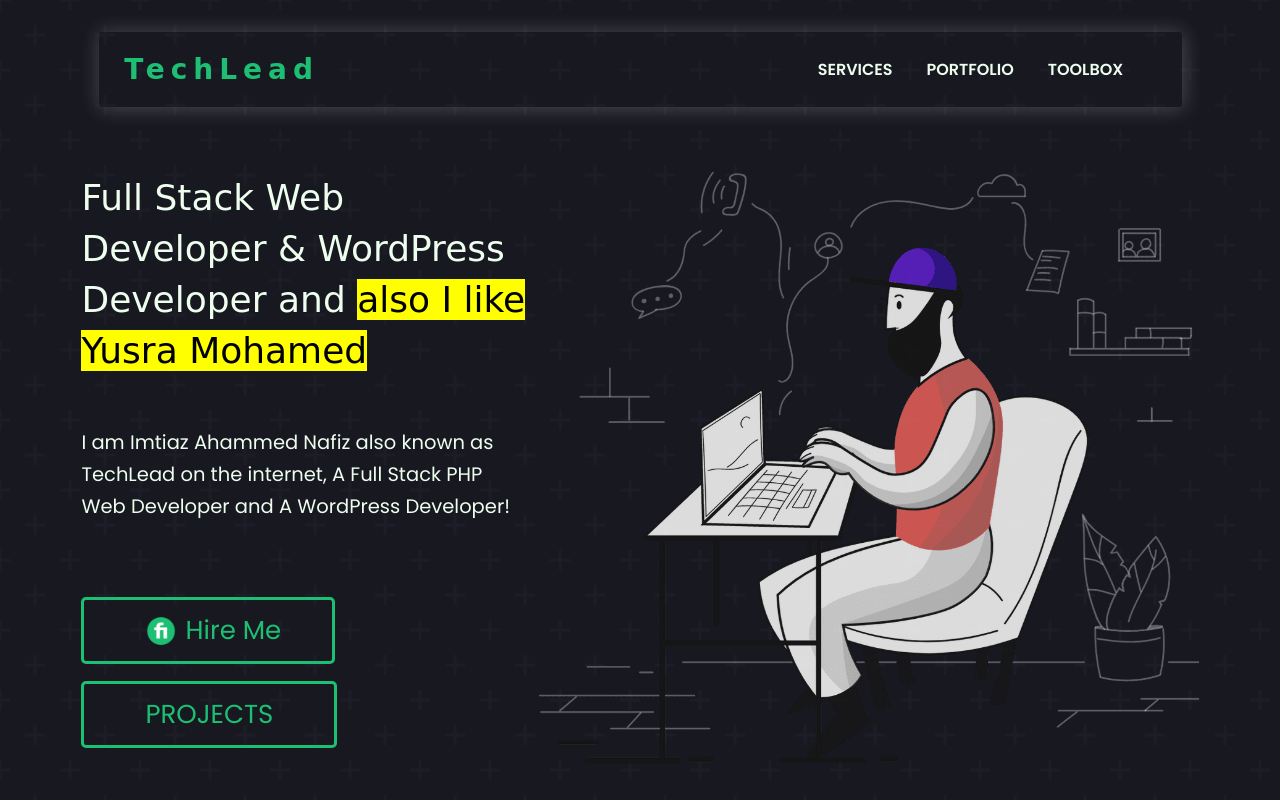
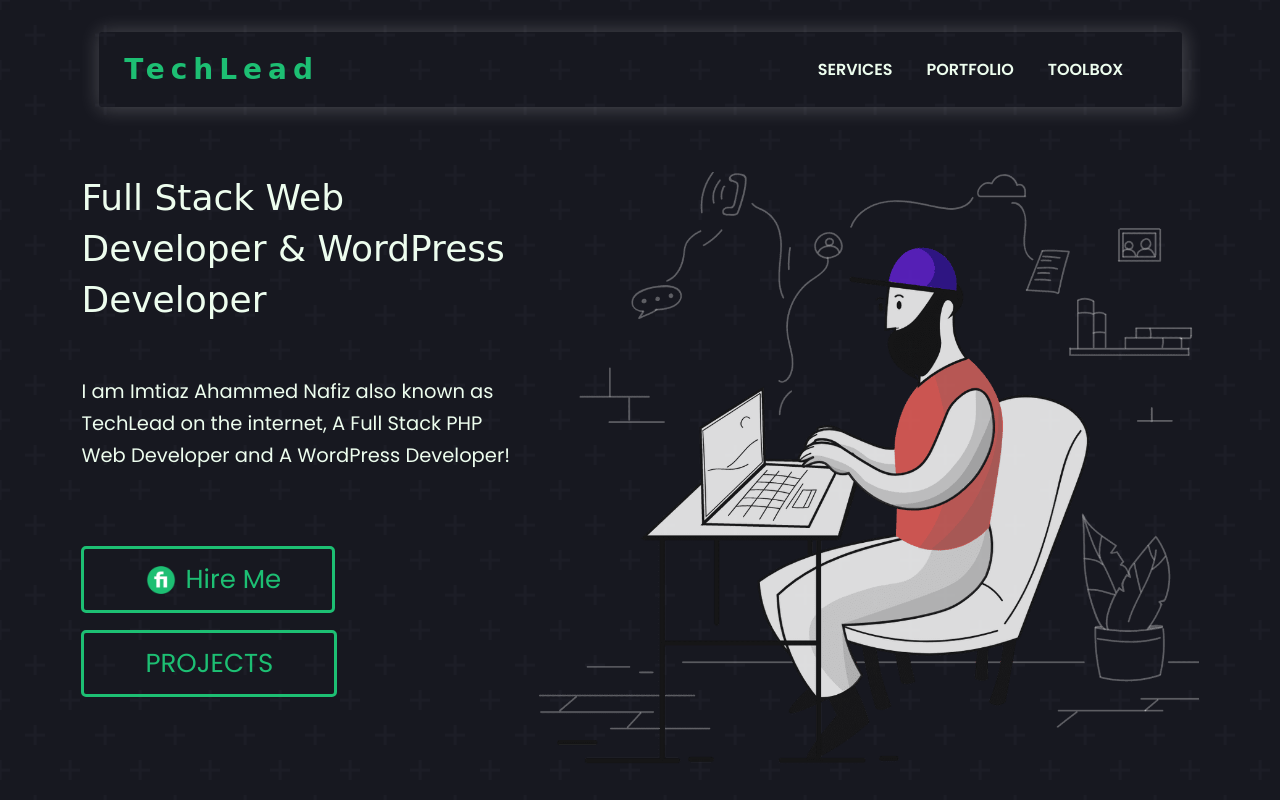
Before and after one commit to TechLead-G/Imtiaz.me-for-Fiverr, a plain HTML site: page index.html in a window 1280 px wide. Shown: the top 800 px of the page. Drawn offline with Linux system fonts and the light colour scheme; a web font is replaced by a local one.

Commit message:
Update index.html

```diff
--- a/index.html
+++ b/index.html
@@ -64,7 +64,7 @@
 
                     <div class="my_des">
 
-                        <h2>Full Stack Web Developer & WordPress Developer and <mark>also I like Yusra Mohamed</mark></h2>
+                        <h2>Full Stack Web Developer & WordPress Developer</h2>
                         <p>I am Imtiaz Ahammed Nafiz also known as TechLead on the internet,
                         A Full Stack PHP Web Developer and A WordPress Developer!</p>
 
```
